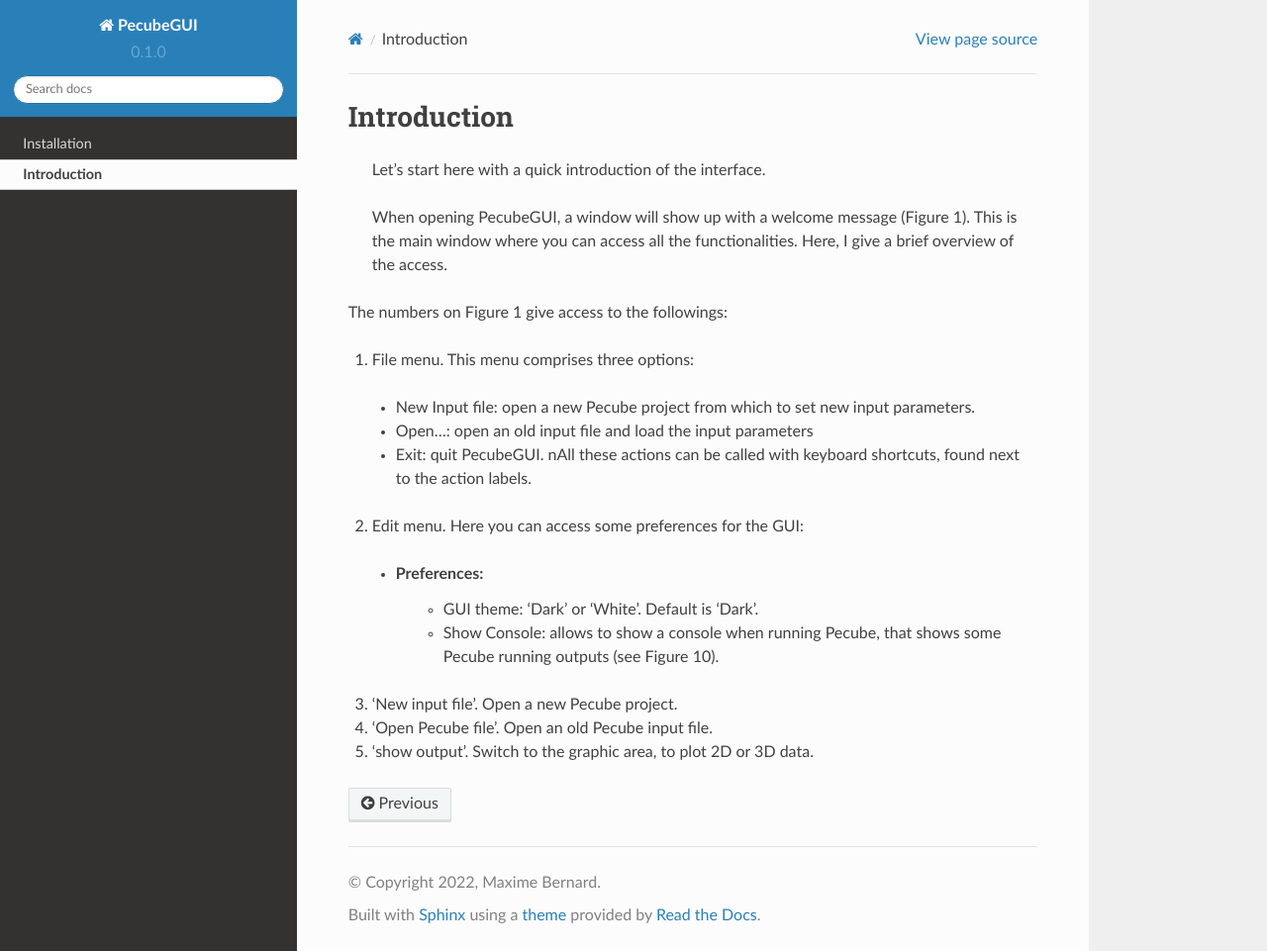
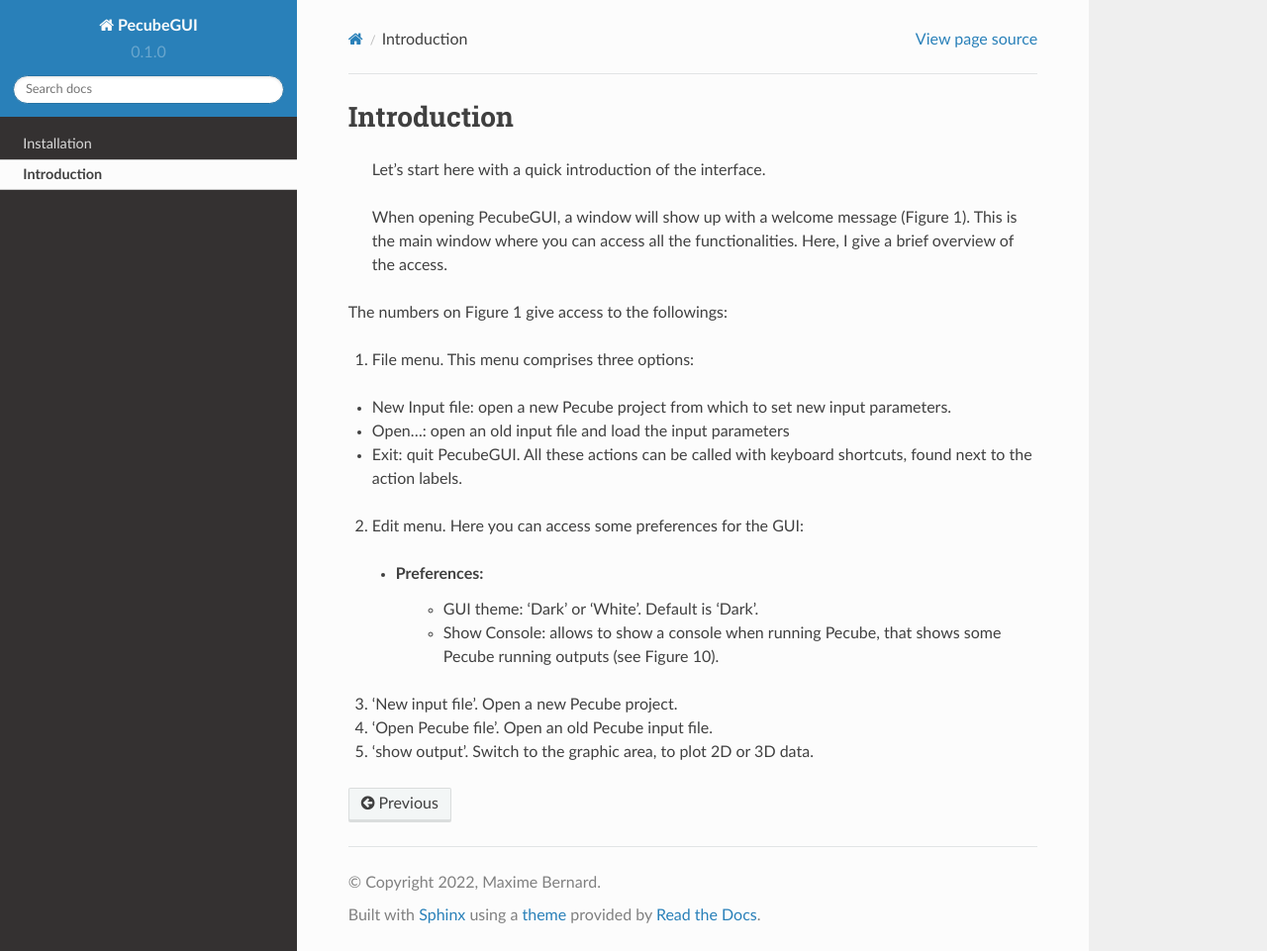
Before and after one commit to MBernAca/PecubeGUI_Doc, a Sphinx documentation site: the page built from docs/source/introduction.rst, in a window 1280 px wide and 961 px high. Shown: the whole window at 99% size. Built offline with Sphinx 7.4.7 and the Read the Docs theme 2.0.0, drawn with Linux system fonts in a browser that asks for light colours.

Commit message:
Update introduction.rst

```diff
--- a/docs/source/introduction.rst
+++ b/docs/source/introduction.rst
@@ -10,9 +10,10 @@
 
 1. File menu. This menu comprises three options:
 
-  - New Input file: open a new Pecube project from which to set new input parameters.
-  - Open…: open an old input file and load the input parameters
-  - Exit: quit PecubeGUI. \nAll these actions can be called with keyboard shortcuts, found next to the action labels.
+- New Input file: open a new Pecube project from which to set new input parameters.
+- Open…: open an old input file and load the input parameters
+- Exit: quit PecubeGUI.
+  All these actions can be called with keyboard shortcuts, found next to the action labels.
 
 2. Edit menu. Here you can access some preferences for the GUI:
 
```
